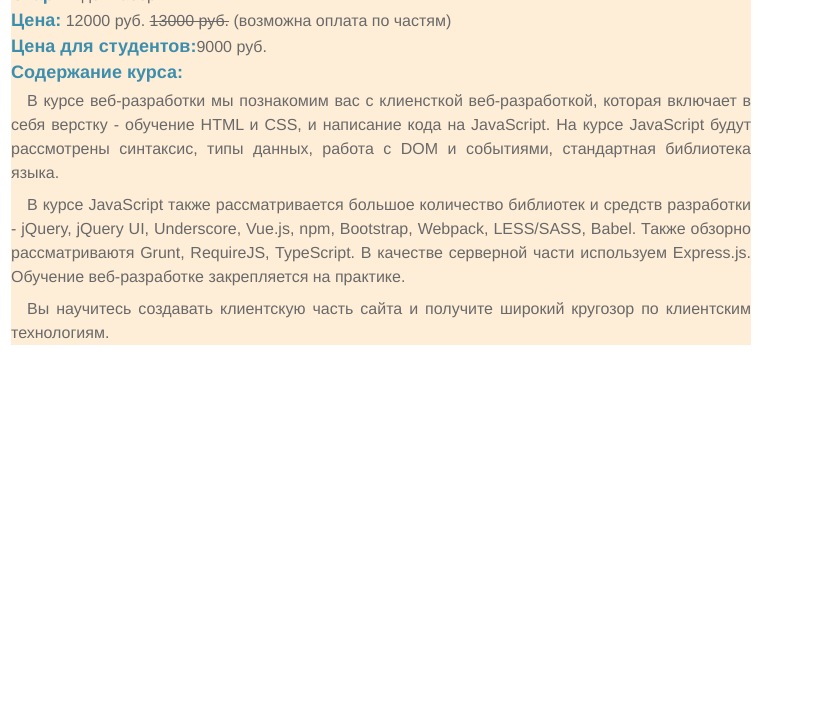
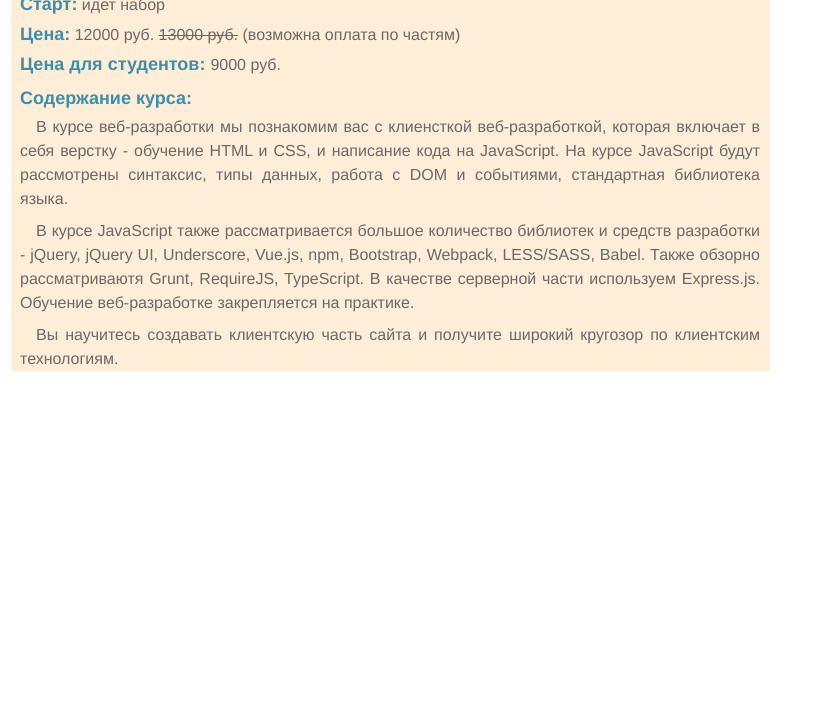
Before and after one commit to DmitriyOzhgibesov/JSCourse, a plain HTML site: page CSS Text/text.html in a window 1280 px wide. Shown: the part 95-800 px from the top of the page, without its empty margins (0-822 px from the left). Drawn offline with Linux system fonts and the light colour scheme.

Commit message:
CSS Text:
1. Между содержимым и границей цветной части сделаны отступ
2. Класс form-size переименован в form
3. Убрана максимальная высота в классе form
4. Убран div вокруг h1
5. Между синими заголовками исправлены вертикальные отступы
6. цвет в формате слов исправлен на формат hex

```diff
--- a/CSS Text/src/text.css
+++ b/CSS Text/src/text.css
@@ -1,27 +1,27 @@
 body {
     font-size: 16px;
     font-family: "Helvetica Neue", sans-serif;
-    color: dimgrey;
+    color: #696969;
 }
 
-h1 {
+.form {
+    background-color: rgb(254, 238, 215);
+    margin: 11px;
+    max-width: 740px;
+    padding: 7px 10px 0 9px;
+}
+
+.form h1 {
     text-transform: uppercase;
     font-weight: unset;
     font-size: 30px;
     margin-bottom: 0.3em;
 }
 
-p {
+.form p {
     margin: 0.5em 0;
     text-indent: 1em;
     text-align: justify;
-}
-
-.form-size {
-    background-color: rgb(254, 238, 215);
-    margin: 11px;
-    max-width: 740px;
-    max-height: 440px;
 }
 
 .old-price {
@@ -29,8 +29,12 @@ p {
 }
 
 .course-header {
-    margin-top: 0.5em;
-    margin-bottom: 0.5em;
+    margin-top: 12px;
+    margin-bottom: 12px;
+}
+
+.course-content {
+    margin-top: 16px;
 }
 
 .text-blue {
--- a/CSS Text/text.html
+++ b/CSS Text/text.html
@@ -7,10 +7,8 @@
     <link rel="stylesheet" type="text/css" href="src/text.css">
 </head>
 <body>
-<div class="form-size">
-    <div>
-        <h1>Клиентская веб-разработка (HTML, CSS, JavaScript)</h1>
-    </div>
+<div class="form">
+    <h1>Клиентская веб-разработка (HTML, CSS, JavaScript)</h1>
     <div class="course-header">
         <h2 class="text-blue">Старт:</h2>
         <span>идет набор</span>
@@ -20,9 +18,9 @@
         <span>12000 руб. <span class="old-price">13000 руб.</span> (возможна оплата по частям)</span>
     </div>
     <div class="course-header">
-        <h2 class="text-blue">Цена для студентов:</h2><span>9000 руб.</span>
+        <h2 class="text-blue">Цена для студентов: </h2><span>9000 руб.</span>
     </div>
-    <div class="course-header">
+    <div class="course-content">
         <h2 class="text-blue"> Содержание курса:</h2>
         <p class="course-description">В курсе веб-разработки мы познакомим вас с клиенсткой веб-разработкой, которая
             включает в себя верстку - обучение HTML и CSS, и написание кода на JavaScript. На курсе JavaScript будут
```
